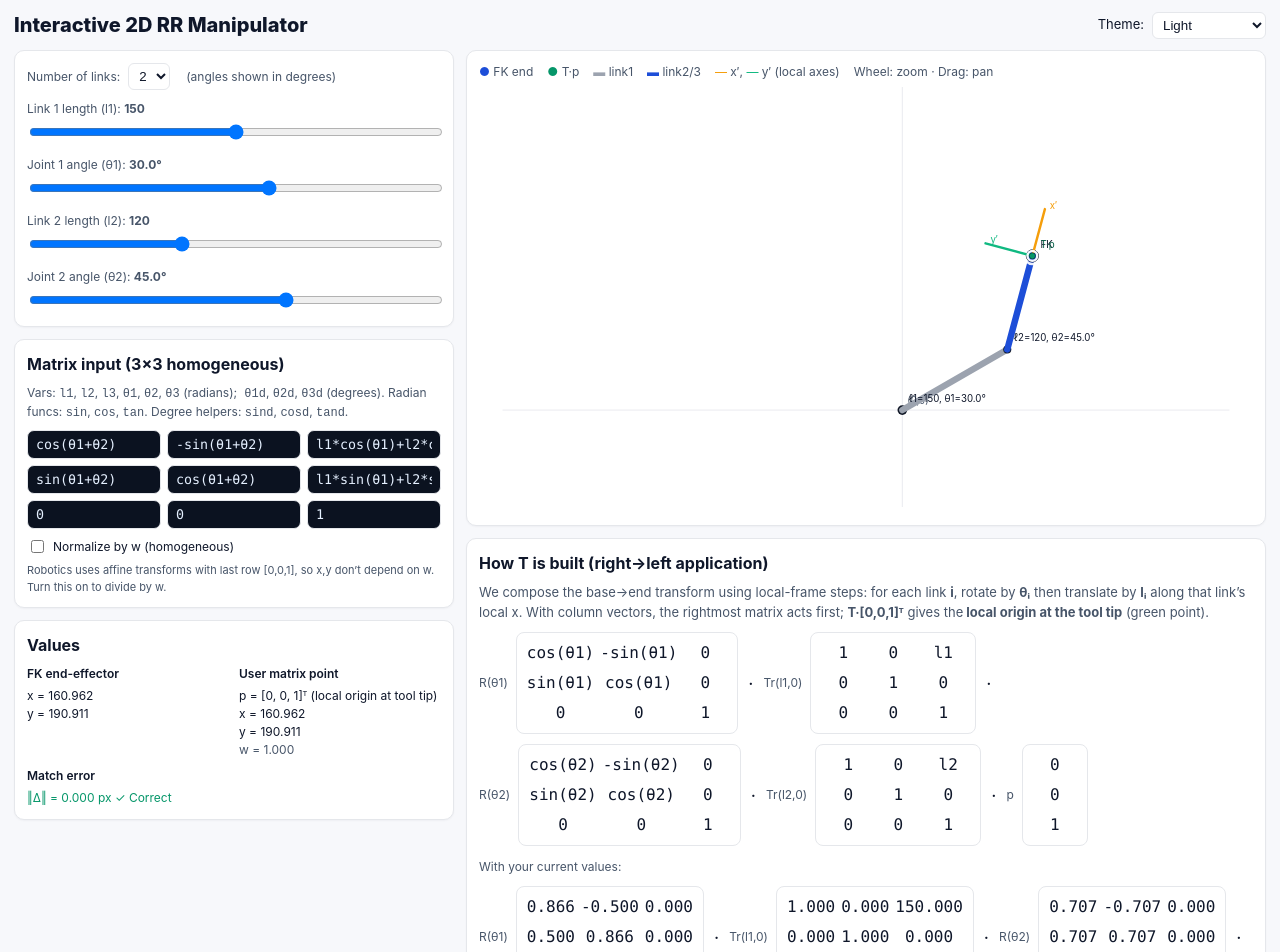
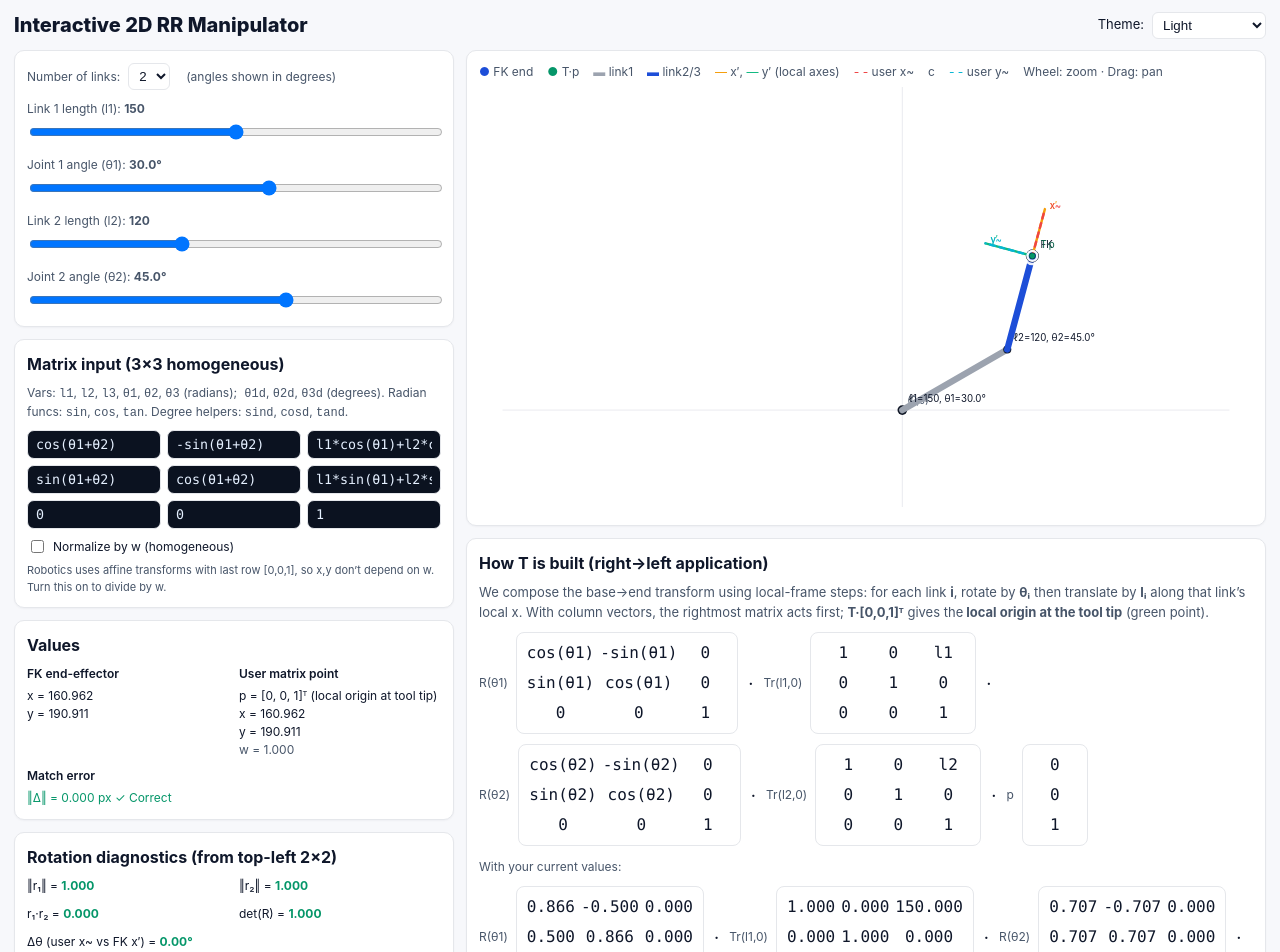
Before and after one commit to Jakub-Kos/WebPage, a React (Vite) app: page / in a window 1280 px wide. Shown: the top 952 px of the page. Built offline with nearby package versions, Linux system fonts and the light colour scheme.

Commit message:
Added user defined coordinates and Rotation diagnostics

```diff
--- a/src/App.tsx
+++ b/src/App.tsx
@@ -13,14 +13,16 @@ const THEMES: Record<ThemeKey, any> = {
     border: "#e5e7eb",
     text: "#0f172a",
     subtext: "#475569",
-    accent: "#1d4ed8",   // links (blue)
+    accent: "#1d4ed8", // links (blue)
     link1: "#9ca3af",
     base: "#111827",
     userPoint: "#059669", // green point
     axis: "#e5e7eb",
     warn: "#b91c1c",
-    localX: "#f59e0b",    // amber for local x'
-    localY: "#10b981",    // emerald for local y'
+    localX: "#f59e0b", // FK local x′
+    localY: "#10b981", // FK local y′
+    userLocalX: "#ef4444", // user's x~ from 2x2 (dashed)
+    userLocalY: "#06b6d4", // user's y~ from 2x2 (dashed)
   },
   dark: {
     bg: "#0b1020",
@@ -36,6 +38,8 @@ const THEMES: Record<ThemeKey, any> = {
     warn: "#f87171",
     localX: "#fbbf24",
     localY: "#34d399",
+    userLocalX: "#f87171",
+    userLocalY: "#22d3ee",
   },
   contrast: {
     bg: "#ffffff",
@@ -51,6 +55,8 @@ const THEMES: Record<ThemeKey, any> = {
     warn: "#cc0000",
     localX: "#ff7f00",
     localY: "#007f00",
+    userLocalX: "#ff0000",
+    userLocalY: "#0080ff",
   },
 };
 
@@ -214,6 +220,34 @@ export default function App() {
 
   const err = endUser ? Math.hypot(endUser.x - endFK.x, endUser.y - endFK.y) : null;
 
+  // ---- user rotation diagnostics (from top-left 2x2) ----
+    const rotDiag = useMemo(() => {
+      if (!Tuser) return null;
+
+      // User 2x2 rotation-ish block
+      const r11 = Tuser[0][0], r12 = Tuser[0][1];
+      const r21 = Tuser[1][0], r22 = Tuser[1][1];
+
+      // columns represent where the basis e_x and e_y go
+      const ex = { x: r11, y: r21 }; // first column
+      const ey = { x: r12, y: r22 }; // second column
+
+      const n1 = Math.hypot(ex.x, ex.y);
+      const n2 = Math.hypot(ey.x, ey.y);
+      const dot = ex.x * ey.x + ex.y * ey.y;
+      const det = r11 * r22 - r12 * r21;
+
+      // FK axis angle (global): sum of joint angles
+      const totalAngle = anglesDeg.slice(0, numArms).reduce((a, b) => a + toRad(b), 0);
+      const userAngle = Math.atan2(ex.y, ex.x); // angle of user "x~"
+      let delta = (userAngle - totalAngle) * 180 / Math.PI;
+      // normalize to [-180, 180]
+      if (delta > 180) delta -= 360;
+      if (delta < -180) delta += 360;
+
+      return { ex, ey, n1, n2, dot, det, deltaDeg: delta, totalAngle };
+    }, [Tuser, anglesDeg, numArms]);
+
   // ---- canvas (pan/zoom) ----
   const CANVAS_H = 420; const VB_W = 900, VB_H = 520;
   const [scale, setScale] = useState(1);
@@ -376,6 +410,36 @@ export default function App() {
                 ) : "—"}
               </div>
             </Panel>
+            <Panel title="Rotation diagnostics (from top-left 2×2)" colors={C}>
+              {rotDiag ? (
+                <div style={{ display:"grid", gridTemplateColumns:"1fr 1fr", gap:10, fontSize:12 }}>
+                  {(() => {
+                    const ok = (v: boolean) => ({ color: v ? (theme==="dark" ? "#34d399" : "#059669") : C.warn });
+                    const n1ok = Math.abs(rotDiag.n1 - 1) < 0.02;
+                    const n2ok = Math.abs(rotDiag.n2 - 1) < 0.02;
+                    const dotok = Math.abs(rotDiag.dot) < 0.02;
+                    const detok = Math.abs(rotDiag.det - 1) < 0.02;
+                    const angok = Math.abs(rotDiag.deltaDeg) < 1.0;
+
+                    return (
+                      <>
+                        <div>‖r₁‖ = <b style={ok(n1ok)}>{rotDiag.n1.toFixed(3)}</b></div>
+                        <div>‖r₂‖ = <b style={ok(n2ok)}>{rotDiag.n2.toFixed(3)}</b></div>
+                        <div>r₁·r₂ = <b style={ok(dotok)}>{rotDiag.dot.toFixed(3)}</b></div>
+                        <div>det(R) = <b style={ok(detok)}>{rotDiag.det.toFixed(3)}</b></div>
+                        <div>Δθ (user x~ vs FK x′) = <b style={ok(angok)}>{rotDiag.deltaDeg.toFixed(2)}°</b></div>
+                      </>
+                    );
+                  })()}
+                </div>
+              ) : (
+                <div style={{ fontSize:12, color:C.subtext }}>Enter a valid matrix to inspect its rotation.</div>
+              )}
+              <div style={{ marginTop:6, fontSize:12, color:C.subtext }}>
+                For a proper 2D rotation: ‖r₁‖≈1, ‖r₂‖≈1, r₁·r₂≈0, det(R)≈+1.
+              </div>
+            </Panel>
+
           </div>
 
           {/* RIGHT: Canvas + static derivation */}
@@ -387,6 +451,8 @@ export default function App() {
                 <span><span style={{ color:C.link1 }}>▬</span> link1</span>
                 <span><span style={{ color:C.accent }}>▬</span> link2/3</span>
                 <span><span style={{ color:C.localX }}>—</span> x′, <span style={{ color:C.localY }}>—</span> y′ (local axes)</span>
+                <span><span style={{ color:C.userLocalX }}>- -</span> user x~</span>
+                c<span><span style={{ color:C.userLocalY }}>- -</span> user y~</span>
                 <span>Wheel: zoom · Drag: pan</span>
               </div>
 
@@ -447,6 +513,33 @@ export default function App() {
                       <line x1={p2.x} y1={p2.y} x2={yEnd.x} y2={yEnd.y} stroke={C.localY} strokeWidth={3} strokeLinecap="round" />
                       <text x={xEnd.x + 6} y={xEnd.y} fontSize={12} fill={C.localX}>x′</text>
                       <text x={yEnd.x + 6} y={yEnd.y} fontSize={12} fill={C.localY}>y′</text>
+                    </>
+                  );
+                })()}
+
+                {/* user's axes from top-left 2x2 (dashed), if available */}
+                {rotDiag && (() => {
+                  const end = joints[joints.length-1];
+                  const p2 = worldToScreen(end.x, end.y);
+
+                  // ex/ey are in world coords already (columns of the user's 2x2)
+                  const { ex, ey } = rotDiag;
+
+                  // scale so lines have fixed on-screen length
+                  const screenLen = 60;
+                  const worldLen = screenLen / Math.max(0.0001, scale);
+
+                  const uxEnd = worldToScreen(end.x + worldLen * ex.x, end.y + worldLen * ex.y);
+                  const uyEnd = worldToScreen(end.x + worldLen * ey.x, end.y + worldLen * ey.y);
+
+                  return (
+                    <>
+                      <line x1={p2.x} y1={p2.y} x2={uxEnd.x} y2={uxEnd.y}
+                            stroke={C.userLocalX} strokeWidth={3} strokeDasharray="6 6" strokeLinecap="round" />
+                      <line x1={p2.x} y1={p2.y} x2={uyEnd.x} y2={uyEnd.y}
+                            stroke={C.userLocalY} strokeWidth={3} strokeDasharray="6 6" strokeLinecap="round" />
+                      <text x={uxEnd.x + 6} y={uxEnd.y} fontSize={12} fill={C.userLocalX}>x~</text>
+                      <text x={uyEnd.x + 6} y={uyEnd.y} fontSize={12} fill={C.userLocalY}>y~</text>
                     </>
                   );
                 })()}
```
